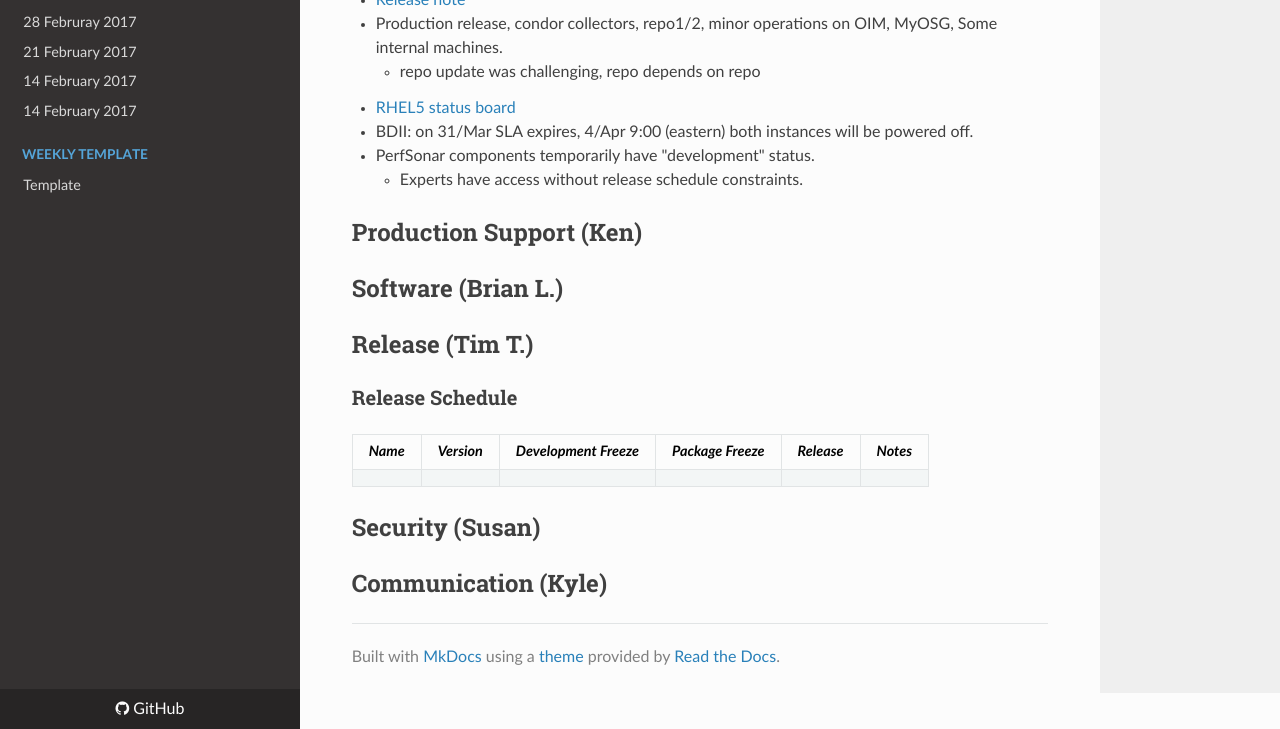
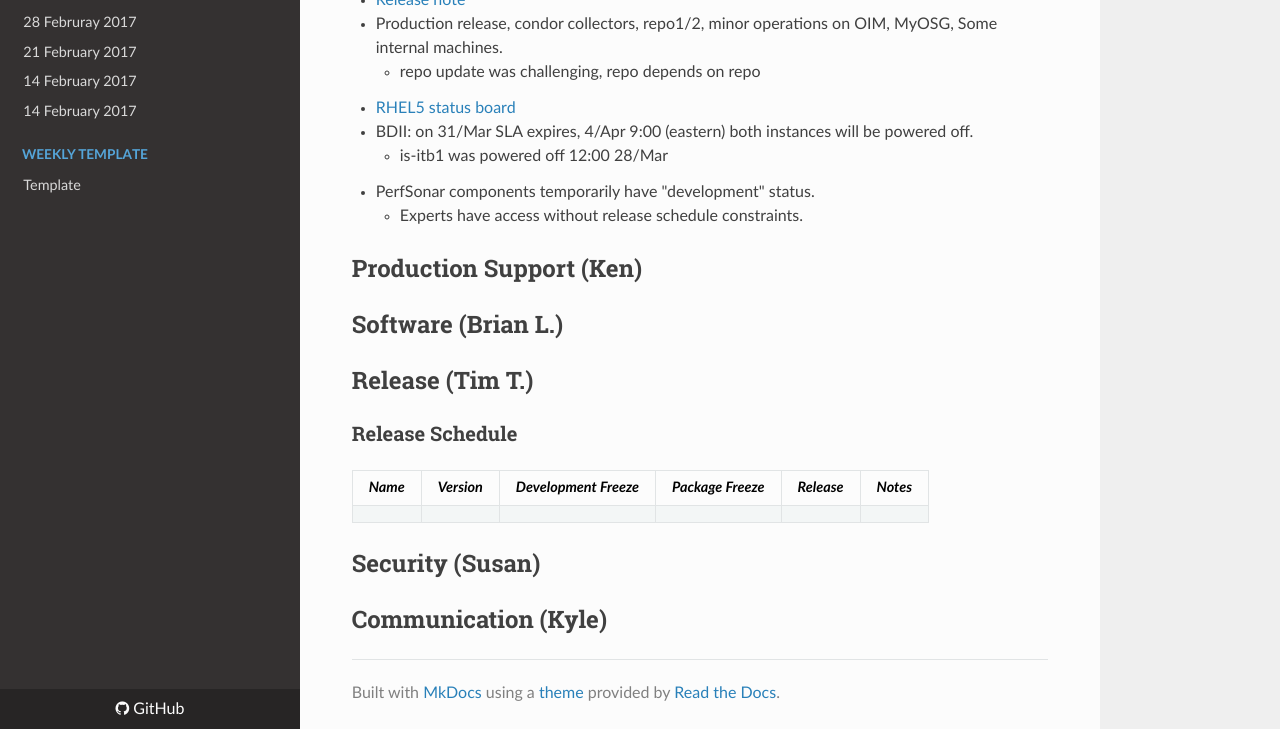
Before and after one commit to zsshah/production, an MkDocs documentation site: the page built from docs/WeeklyMinutes/28March2017.md, in a window 1280 px wide and 900 px high, scrolled down 2024 px, cut to the strip 171-900 px from the top of the window. Built offline with MkDocs 1.6.1, drawn with Linux system fonts in a browser that asks for light colours; nearby versions of some CDN libraries; old or Windows-style settings are respelled for this version of MkDocs.

Commit message:
Update 28March2017.md

```diff
--- a/docs/WeeklyMinutes/28March2017.md
+++ b/docs/WeeklyMinutes/28March2017.md
@@ -30,6 +30,7 @@
       * repo update was challenging, repo depends on repo
    * [RHEL5 status board](http://monitor.grid.iu.edu/kernel/kernel_overview_el5.html)
    * BDII: on 31/Mar SLA expires, 4/Apr 9:00 (eastern) both instances will be powered off.
+      * is-itb1 was powered off 12:00 28/Mar
    * PerfSonar components temporarily have "development" status.
       * Experts have access without release schedule constraints.
 
```
